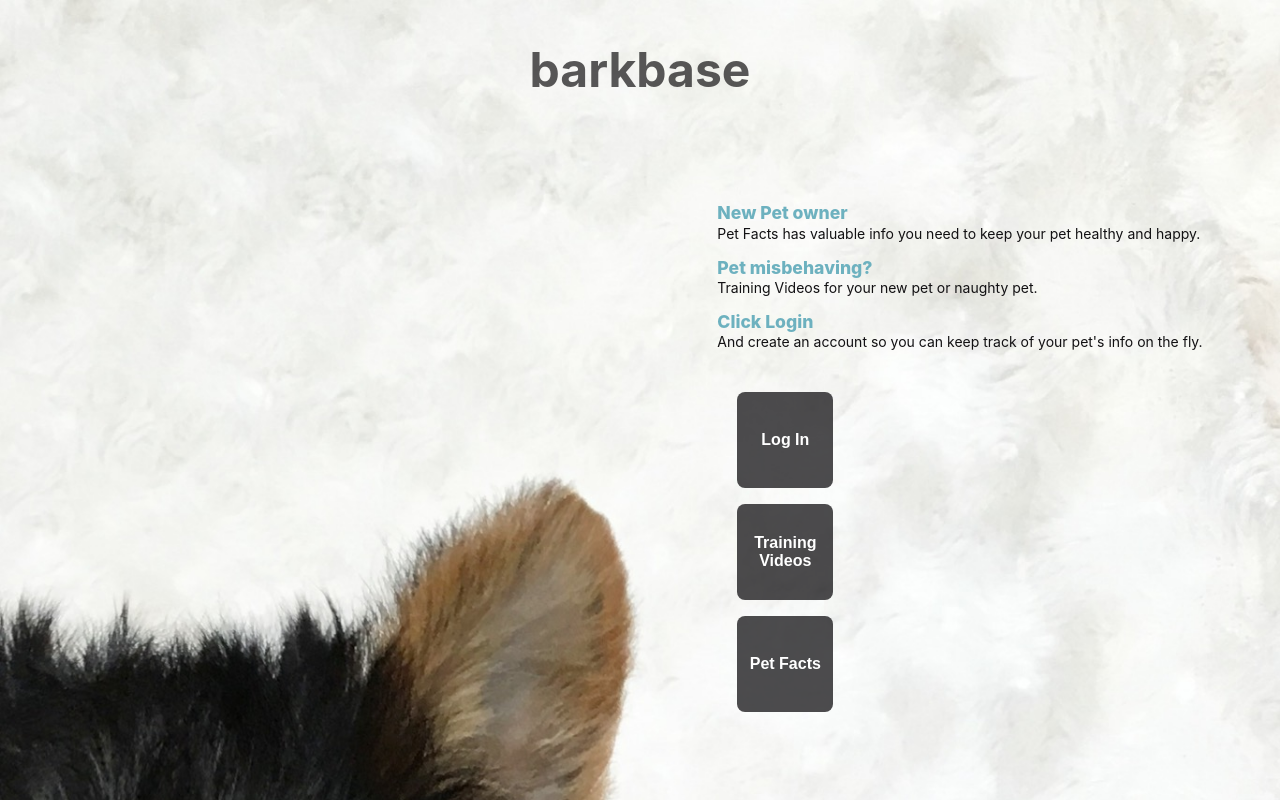
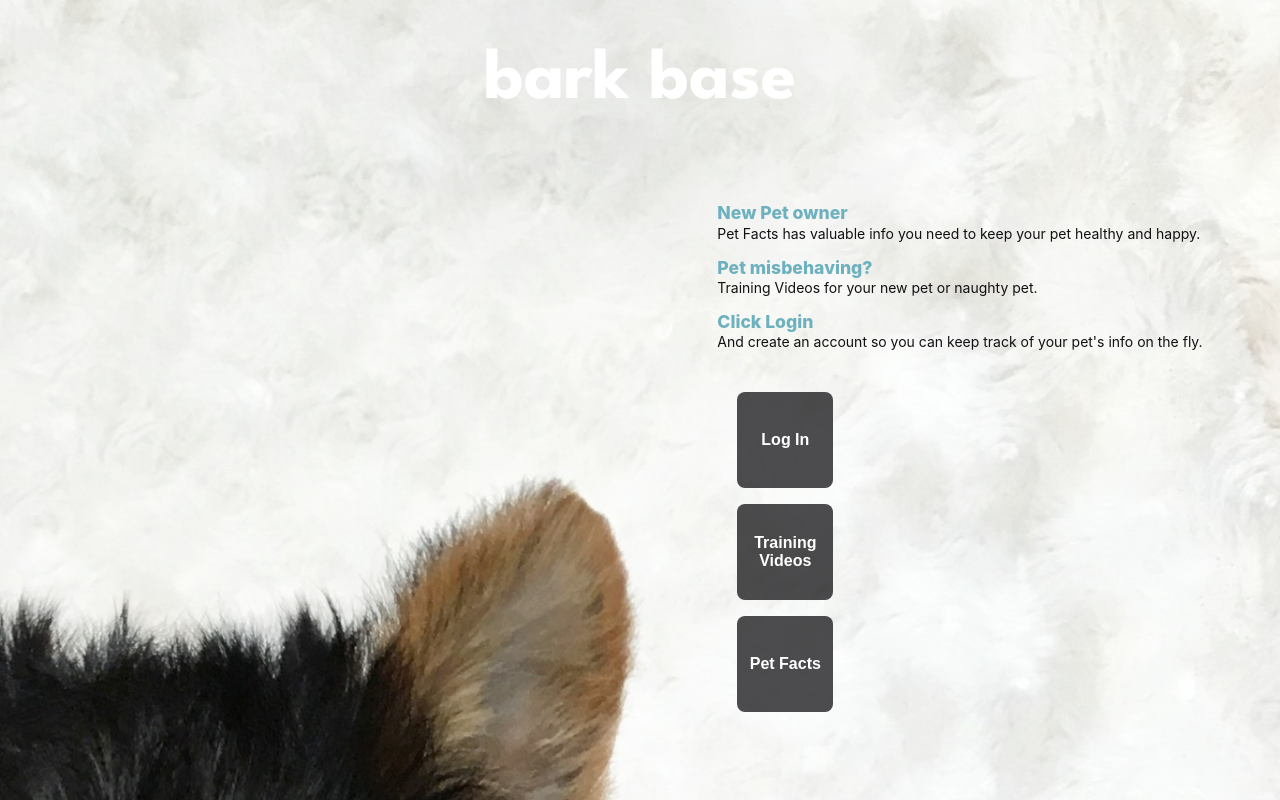
Before and after one commit to Bark-Base/FE-bark-base, a React (Create React App) app: page / in a window 1280 px wide. Built offline with nearby package versions, Linux system fonts and the light colour scheme; no server answers.

Commit message:
added fonts and styling to home page logo

```diff
--- a/src/index.css
+++ b/src/index.css
@@ -1,4 +1,4 @@
-@import url('https://fonts.googleapis.com/css2?family=League+Spartan&display=swap');
+@import url('https://fonts.googleapis.com/css2?family=League+Spartan:wght@100;200;300;400;500;600;700;800;900&display=swap');
 
 body {
   margin: 0;
--- a/src/views/Home/Home.css
+++ b/src/views/Home/Home.css
@@ -11,8 +11,14 @@
 .bark-base-logo {
     grid-column: span 2;
     text-align: center;
-    font-size: 3rem;
-    color: rgba(18, 17, 19, .7);
+    font-size: 4.5rem;
+    margin-top: 3rem;
+    /* color: rgba(18, 17, 19, .7); */
+    /* color: rgb(109, 177, 191); */
+    color: white;
+    text-shadow: 0rem 0rem 22rem black;
+    font-family: 'League Spartan', sans-serif;
+    font-weight: 700;
 }
 
 .homepage-content {
--- a/src/views/Home/Home.jsx
+++ b/src/views/Home/Home.jsx
@@ -7,7 +7,7 @@ export default function Home() {
 
   return (
     <section className="homepage">
-      <h1 className="bark-base-logo">barkbase</h1>
+      <h1 className="bark-base-logo">bark base</h1>
       <div className="homepage-content">
         {!user?.email ? (
           <article className="home-copy">
```
